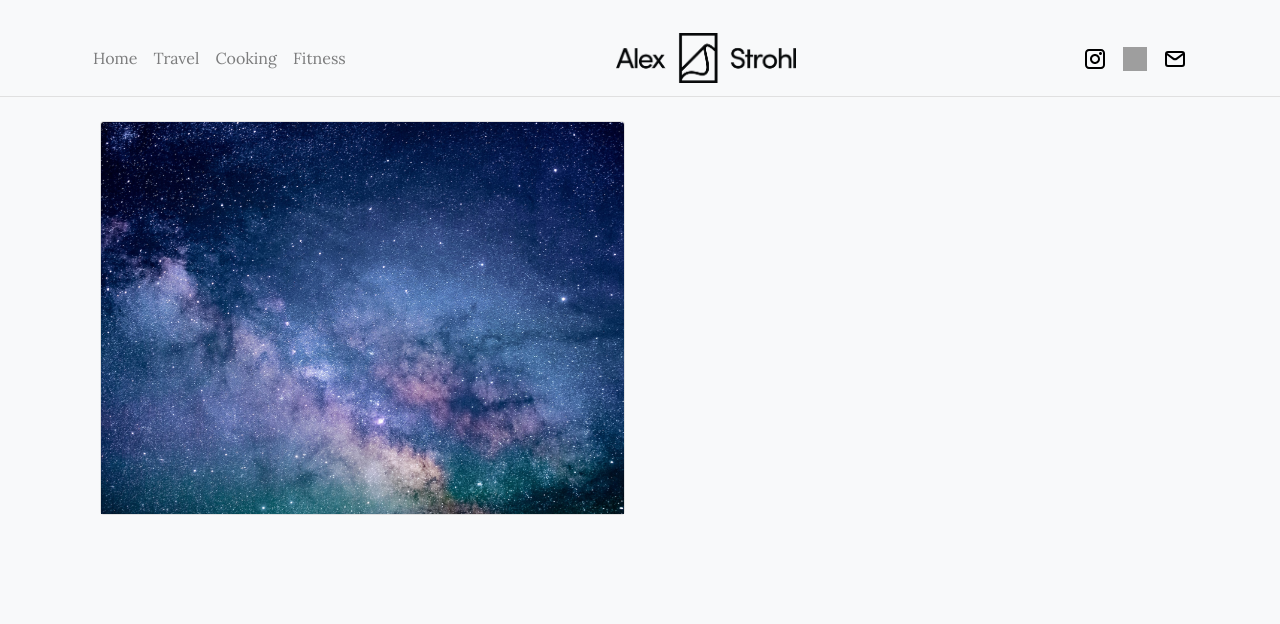
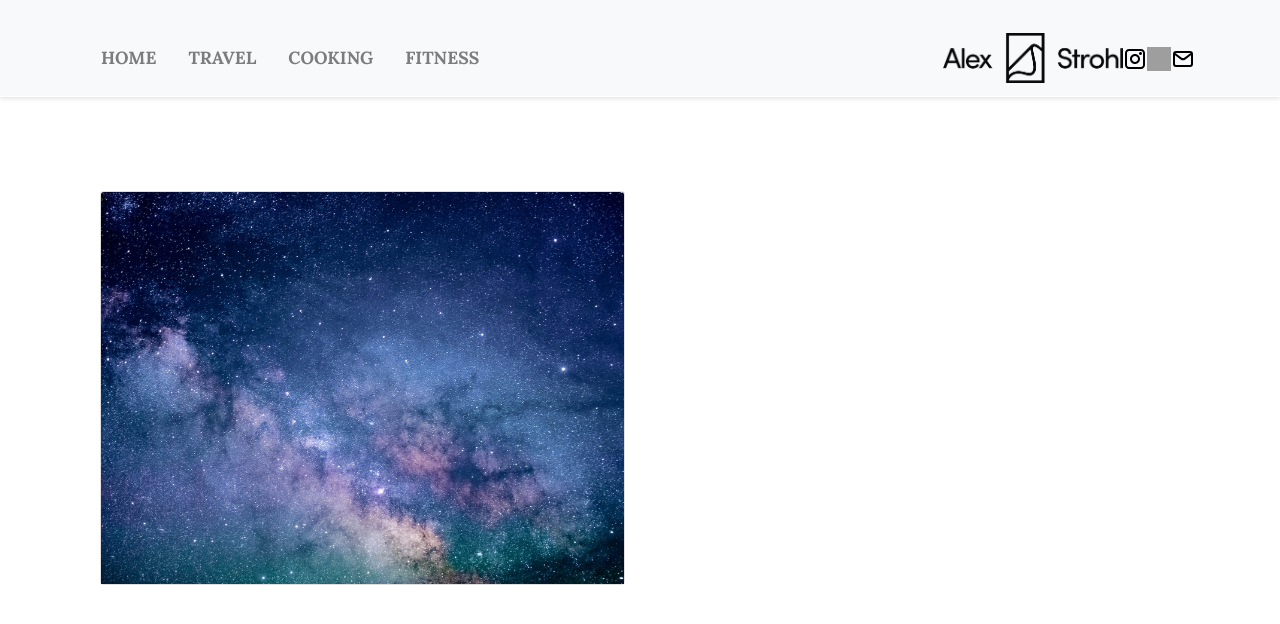
Before and after one commit to mvandievoet/meganator, a Django app: page / in a window 1280 px wide. Shown: the top 624 px of the page. Run offline with Django 4.2, Linux system fonts and the light colour scheme; data comes from the database, SQL or seed files in the repository; some libraries are stand-ins or nearby versions; grey boxes are pictures that could not be loaded.

```diff
--- a/blog/static/css/styles.css
+++ b/blog/static/css/styles.css
@@ -1,7 +1,7 @@
 /* Global Styles */
 body {
     font-family: 'Lora', serif;
-    background-color: #f8f9fa;
+    background-color: #fff;
     color: #333;
 }
 
@@ -17,8 +17,9 @@ h1, h2, h3, h4, h5, h6 .navbar-brand {
 
 /* Navbar */
 .navbar {
-    background-color: #f0f0f0;
-    border-bottom: 1px solid #e0e0e0;
+    background-color: #fff;
+    border-bottom: 1px solid #fff;
+    box-shadow: 0 2px 4px rgba(0, 0, 0, 0.1); /* Optional subtle shadow */
 }
 
 .navbar .navbar-brand {
@@ -26,12 +27,110 @@ h1, h2, h3, h4, h5, h6 .navbar-brand {
 }
 
 .navbar-nav .nav-link {
-    color: #555;
+    color: #000; /* Change text color to black */
+    font-weight: bold; /* Make text bold */
+    font-size: 1.1em ; /* Adjust font size as needed */
 }
 
 .navbar-nav .nav-link:hover {
-    color: #007bff;
+    color: #000; /* Keep the hover color black */
 }
+
+/* Ensure navbar-collapse is hidden when overlay is active */
+#navbarNav.hidden {
+    display: none !important;
+}
+
+/* Navbar logo adjustments */
+.navbar .navbar-logo {
+    max-width: 180px;
+    height: auto;
+}
+
+.navbar-nav .nav-item {
+    margin: 0 10px; /* Adds spacing between nav items */
+}
+
+/* Full-screen overlay adjustments */
+.navbar-overlay {
+    display: none;
+    position: fixed;
+    top: 96px; /* Starts below the navbar */
+    left: 0;
+    width: 100%;
+    height: calc(100% - 96px); /* Leaves navbar visible */
+    background-color: rgba(255, 255, 255, 1);
+    z-index: 1050;
+    flex-direction: column;
+    align-items: center;
+    justify-content: center;
+    overflow: hidden;
+}
+
+.navbar-overlay.active {
+    display: flex;
+}
+
+/* Center the navbar logo on desktop and left-align on mobile */
+.navbar-brand {
+    margin-left: auto;
+    margin-right: auto;
+}
+
+/* Close button for overlay */
+.overlay-close {
+    position: absolute;
+    top: 20px;
+    right: 20px;
+    font-size: 2rem;
+    background: none;
+    border: none;
+    color: #000;
+    cursor: pointer;
+    z-index: 1051;
+}
+
+.navbar-overlay-links {
+    list-style: none;
+    padding: 0;
+    margin: 0;
+    text-align: center;
+}
+
+.navbar-overlay-links li {
+    margin: 20px 0;
+}
+
+.navbar-overlay-links a {
+    font-size: 1.5rem;
+    font-weight: bold;
+    color: #000;
+    text-decoration: none;
+}
+
+.navbar-overlay-social {
+    display: flex;
+    justify-content: center;
+    gap: 20px;
+    position: absolute;
+    bottom: 30px;
+}
+
+/* Desktop adjustments */
+@media (min-width: 992px) {
+    .navbar-overlay {
+        display: none !important;
+    }
+
+    .navbar-nav.mx-auto {
+        justify-content: flex-start; /* Ensures menu starts from the left on desktop */
+    }
+
+    .navbar-social-links {
+        display: flex;
+    }
+}
+
 
 /* Updated Gallery Styles */
 .card-img-top {
--- a/blog/templates/blog/base.html
+++ b/blog/templates/blog/base.html
@@ -16,59 +16,75 @@
   <body>
     <!-- Navigation bar -->
     <nav class="navbar navbar-expand-lg navbar-light bg-light sticky-top">
-      <div class="container">
+      <div class="container d-flex justify-content-between align-items-center">
+
+        <!-- Left-aligned menu toggle button for mobile view -->
         <button
-          class="navbar-toggler"
+          class="navbar-toggler order-1"
           type="button"
-          data-toggle="collapse"
-          data-target="#navbarNav"
-          aria-controls="navbarNav"
           aria-expanded="false"
           aria-label="Toggle navigation"
         >
           <span class="navbar-toggler-icon"></span>
         </button>
+
+        <!-- Centered logo on desktop, left-aligned on mobile -->
+        <a class="navbar-brand mx-lg-auto order-2" href="/">
+          <img src="{% static 'icons/logo.png' %}" alt="Logo" class="navbar-logo" width="180" height="50">
+        </a>
+
+        <!-- Right-aligned social links on desktop -->
+        <div class="navbar-social-links d-none d-lg-flex order-3 ml-lg-auto">
+          <a href="https://instagram.com/meganjhuang" target="_blank">
+              <img src="{% static 'icons/instagram.svg' %}" alt="Instagram" width="24" height="24">
+          </a>
+          <a href="https://strava.com/athletes/55247700?oq=megan%20" target="_blank">
+              <img src="{% static 'icons/strava.svg' %}" alt="Strava" width="24" height="24">
+          </a>
+          <a href="mailto:meganhuang09[at]gmail.com" target="_blank">
+              <img src="{% static 'icons/email.svg' %}" alt="Email" width="24" height="24">
+          </a>
+        </div>
+
+        <!-- Navbar links in a collapsible menu for desktop -->
         <div class="collapse navbar-collapse" id="navbarNav">
-          <ul class="navbar-nav mr-auto">
-            <li class="nav-item">
-              <a class="nav-link" href="/">Home</a>
+          <ul class="navbar-nav mx-auto mx-lg-0">
+            <li class="nav-item mx-2">
+              <a class="nav-link" href="/">HOME</a>
             </li>
-            <li class="nav-item">
-                <a class="nav-link" href="{% url 'blog:section_view' 'travel' %}">Travel</a>
+            <li class="nav-item mx-2">
+                <a class="nav-link" href="{% url 'blog:section_view' 'travel' %}">TRAVEL</a>
             </li>
-            <li class="nav-item">
-                <a class="nav-link" href="{% url 'blog:section_view' 'food' %}">Cooking</a>
+            <li class="nav-item mx-2">
+                <a class="nav-link" href="{% url 'blog:section_view' 'food' %}">COOKING</a>
             </li>
-            <li class="nav-item">
-                <a class="nav-link" href="{% url 'blog:section_view' 'fitness' %}">Fitness</a>
+            <li class="nav-item mx-2">
+                <a class="nav-link" href="{% url 'blog:section_view' 'fitness' %}">FITNESS</a>
             </li>
           </ul>
-          <a class="navbar-brand" href="/">
-            <img src="{% static 'icons/logo.png' %}" alt="Logo" width="180" height="50">
-        </a>
-          <ul class="navbar-nav ml-auto">
-            <li class="nav-item">
-                <a class="nav-link" href="https://instagram.com/meganjhuang" target="_blank">
-                    <img src="{% static 'icons/instagram.svg' %}" alt="Instagram" width="24" height="24">
-                </a>
-            </li>
-            <li class="nav-item">
-                <a class="nav-link" href="https://strava.com/athletes/55247700?oq=megan%20" target="_blank">
-                    <img src="{% static 'icons/strava.svg' %}" alt="Strava" width="24" height="24">
-                </a>
-            </li>
-            <li class="nav-item">
-                <a class="nav-link" href="mailto:meganhuang09[at]gmail.com" target="_blank">
-                    <img src="{% static 'icons/email.svg' %}" alt="Email" width="24" height="24">
-                </a>
-            </li>
-          </ul>
+        </div>
+      </div>
+
+      <!-- Full-screen overlay menu for mobile -->
+      <div class="navbar-overlay">
+        <!-- Close button for the overlay menu -->
+        <button class="overlay-close">&times;</button>
+        <ul class="navbar-overlay-links">
+          <li><a href="/">HOME</a></li>
+          <li><a href="{% url 'blog:section_view' 'travel' %}">TRAVEL</a></li>
+          <li><a href="{% url 'blog:section_view' 'food' %}">COOKING</a></li>
+          <li><a href="{% url 'blog:section_view' 'fitness' %}">FITNESS</a></li>
+        </ul>
+        <div class="navbar-overlay-social">
+          <a href="https://instagram.com/meganjhuang" target="_blank"><img src="{% static 'icons/instagram.svg' %}" alt="Instagram" width="24" height="24"></a>
+          <a href="https://strava.com/athletes/55247700?oq=megan%20" target="_blank"><img src="{% static 'icons/strava.svg' %}" alt="Strava" width="24" height="24"></a>
+          <a href="mailto:meganhuang09[at]gmail.com" target="_blank"><img src="{% static 'icons/email.svg' %}" alt="Email" width="24" height="24"></a>
         </div>
       </div>
     </nav>
 
     <!-- Content block -->
-    <div class="container mt-4">
+    <div class="container mt-4" style="padding-top: 50px;">
       {% block content %}
       <!-- Page-specific content will go here -->
       {% endblock %}
@@ -78,5 +94,19 @@
     <script src="https://code.jquery.com/jquery-3.5.1.slim.min.js"></script>
     <script src="https://cdn.jsdelivr.net/npm/@popperjs/core@2.9.2/dist/umd/popper.min.js"></script>
     <script src="https://stackpath.bootstrapcdn.com/bootstrap/4.5.2/js/bootstrap.min.js"></script>
+    <script>
+      // Toggle overlay for mobile menu and hide default dropdown
+      $(document).ready(function() {
+        $('.navbar-toggler').on('click', function() {
+          $('.navbar-overlay').toggleClass('active');
+          $('#navbarNav').toggleClass('hidden'); // Hide default dropdown
+        });
+
+        $('.overlay-close').on('click', function() {
+          $('.navbar-overlay').removeClass('active');
+          $('#navbarNav').removeClass('hidden');
+        });
+      });
+    </script>
   </body>
 </html>
```
Also changed, not shown: 2 other files.
